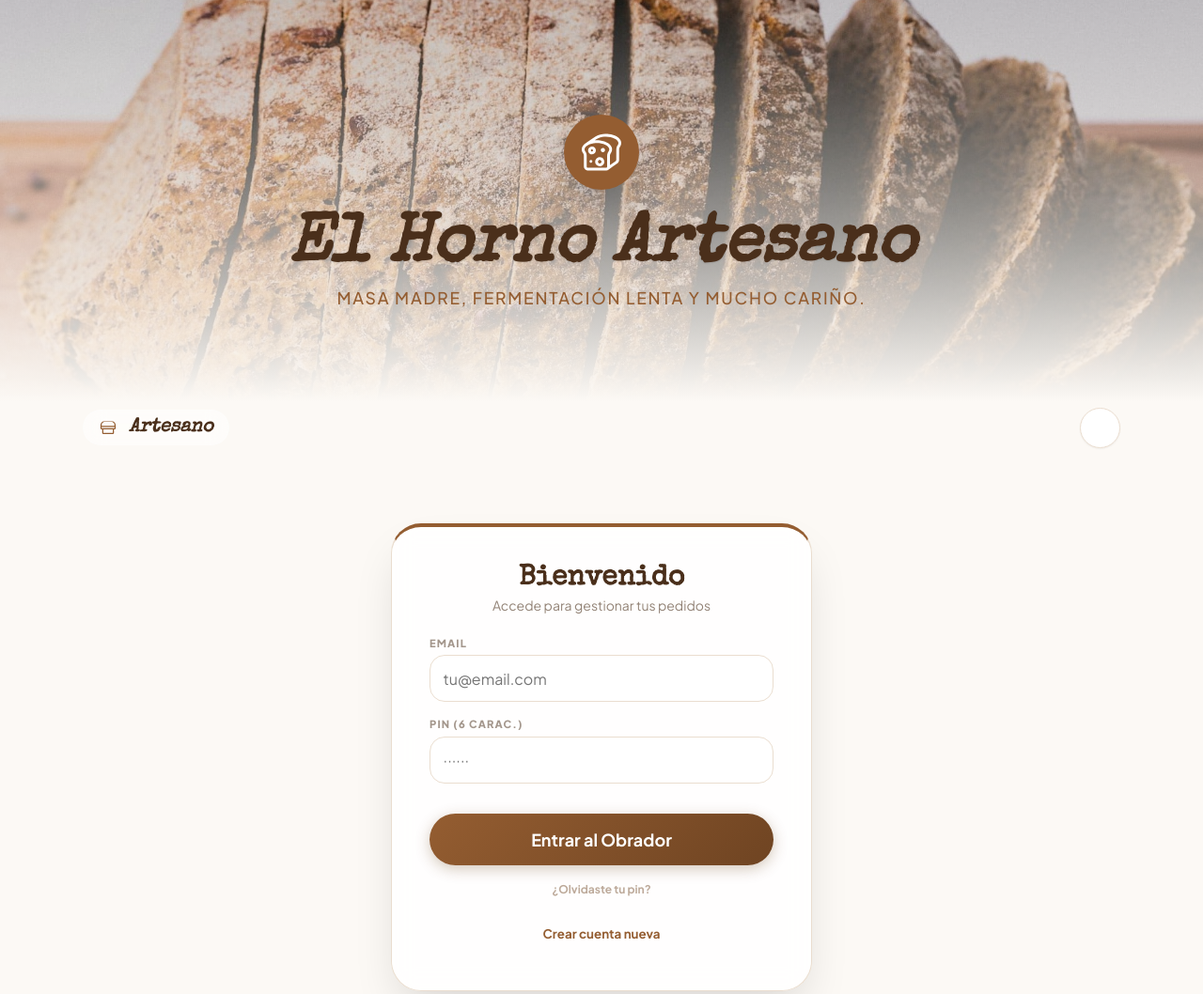
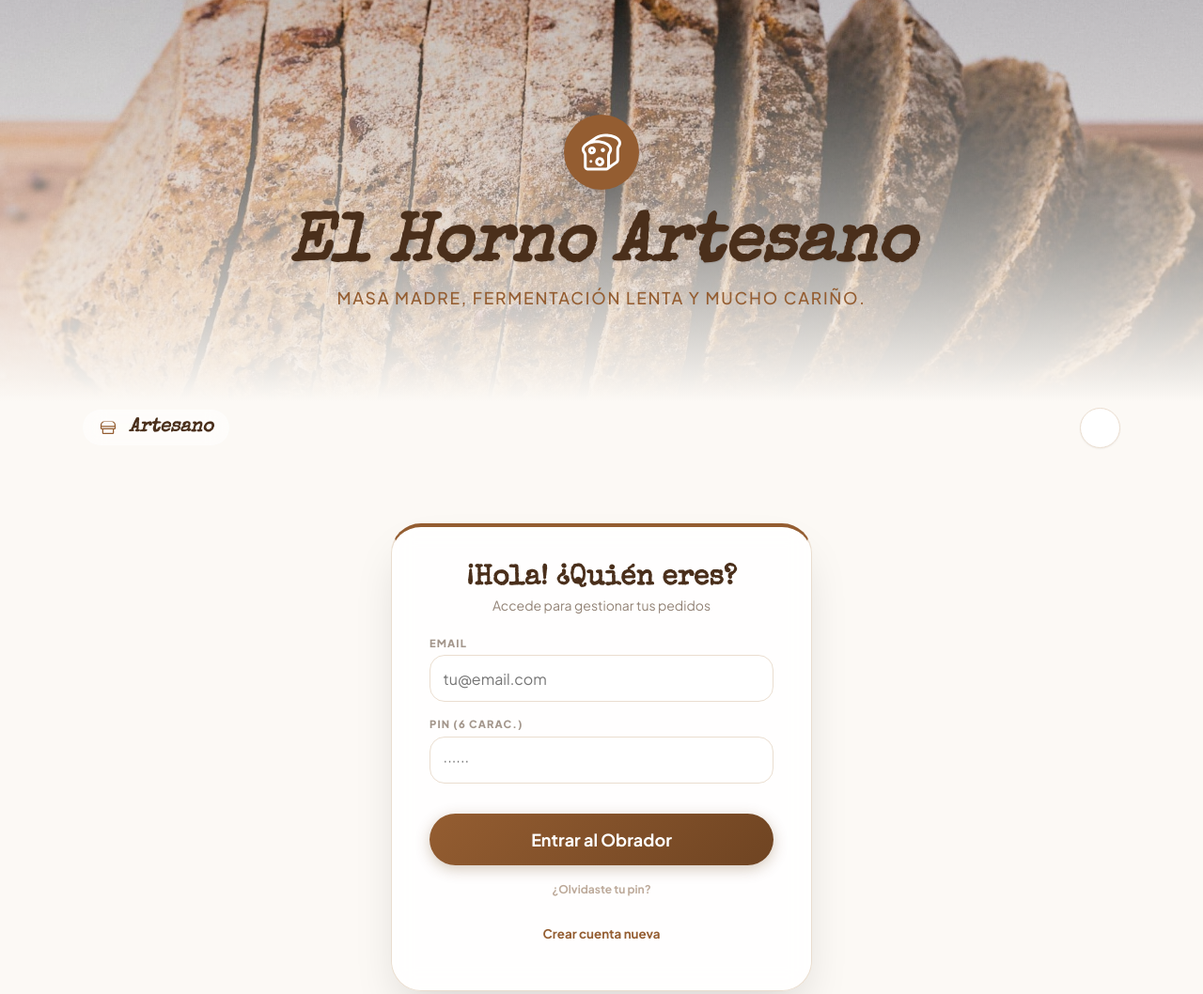
Before and after one commit to raullunal/javipan, a plain HTML site: page index.html in a window 1280 px wide. Shown: the top 1058 px of the page at 94% size. Drawn offline with nearby package versions, Linux system fonts and the light colour scheme; some icons are missing.

Commit message:
Update index.html

```diff
--- a/index.html
+++ b/index.html
@@ -70,7 +70,7 @@
   <section id="view-auth" style="display:block">
     <div class="card auth-card">
       <div id="auth-login-form">
-        <h2 class="auth-title serif">Bienvenido</h2>
+        <h2 class="auth-title serif">¡Hola! ¿Quién eres?</h2>
         <p class="auth-sub">Accede para gestionar tus pedidos</p>
         <div class="form-group">
           <label class="form-label">Email</label>
```
